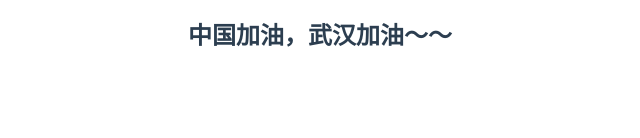
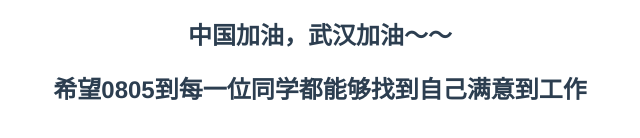
Before and after one commit to liuzhuzhu/hello-world01, a Vue app: page / in a window 1280 px wide. Shown: the part 554-692 px from the top of the page, without its empty margins (320-960 px from the left). Built offline with nearby package versions, Linux system fonts and the light colour scheme.

Commit message:
0805都找到工作

```diff
--- a/src/App.vue
+++ b/src/App.vue
@@ -4,6 +4,7 @@
     <h2>永远相信美好的事情即将发生</h2><br/>
     <h2>锤子手机</h2><br/>
     <h2>中国加油，武汉加油～～</h2>
+    <h2>希望0805到每一位同学都能够找到自己满意到工作</h2>
   </div>
 </template>
 
```
